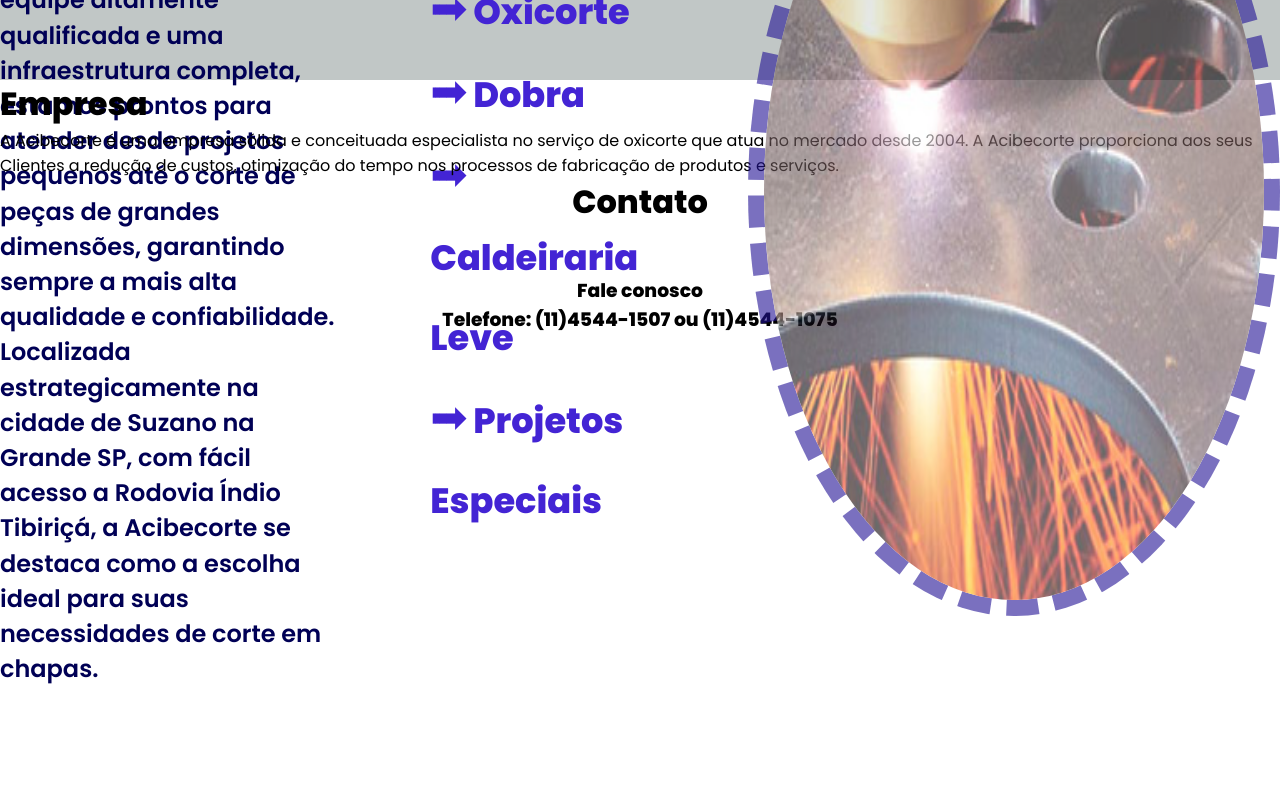
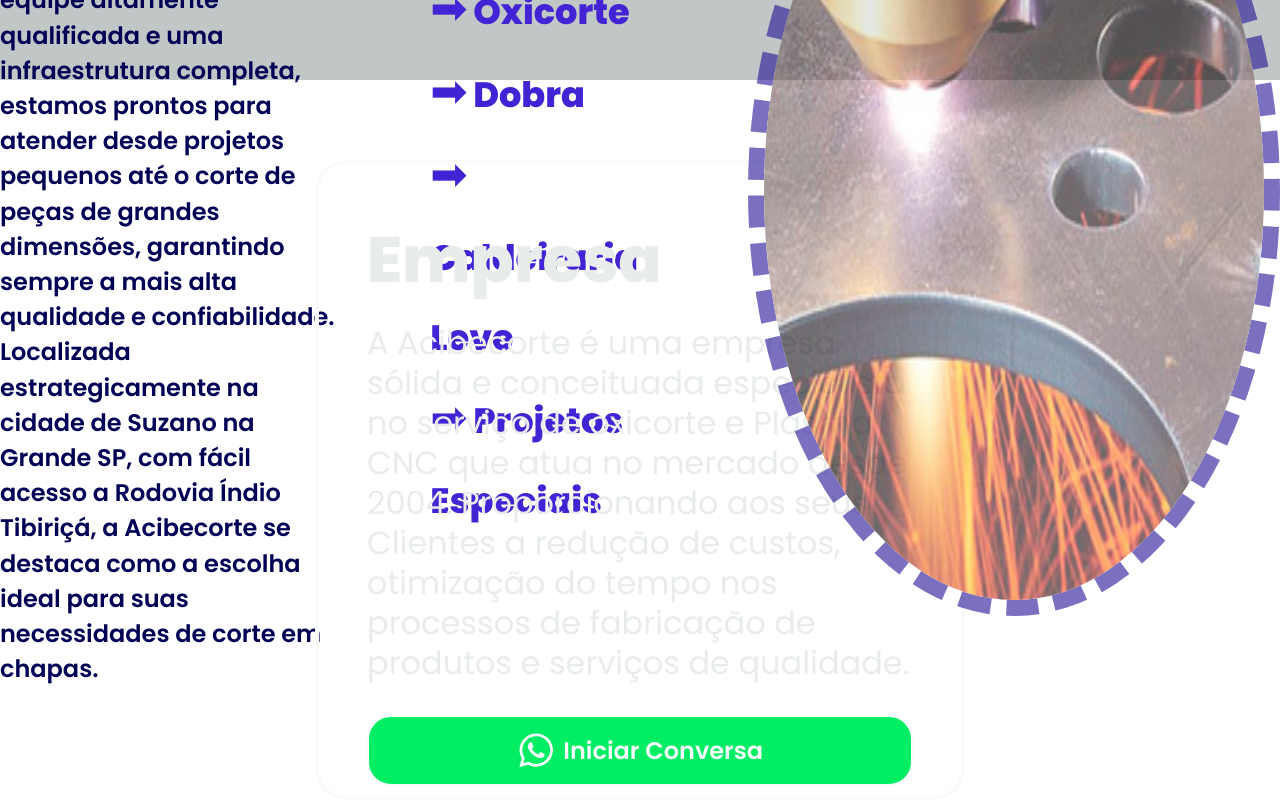
Before and after one commit to MaiaAndrey31/Acibecorte, a React (Vite) app: page / in a window 1280 px wide. Shown: the part 1520-2320 px from the top of the page. Built offline with nearby package versions, Linux system fonts and the light colour scheme.

Commit message:
featCompanyPage

```diff
--- /dev/null
+++ b/src/components/ButtonWhats/index.jsx
@@ -0,0 +1,19 @@
+import * as C from "./style";
+import { FaWhatsapp } from 'react-icons/fa'
+
+function ButtonWhats() {
+
+    return (
+
+        <C.Container >
+            <a href="https://wa.me/551145441075" target="blank">
+        <C.ButtonIcon>
+            <h5>Iniciar Conversa</h5>
+          <FaWhatsapp className='icon'  />
+        </C.ButtonIcon>
+      </a>
+        </C.Container>
+    )
+  }
+
+  export default ButtonWhats
--- /dev/null
+++ b/src/components/ButtonWhats/style.js
@@ -0,0 +1,43 @@
+ import {styled} from 'styled-components'
+import { theme } from '../../styles/theme';
+
+ export const Container = styled.div`
+ padding-top: 2rem;
+ a {
+    text-decoration: none;
+
+  }
+
+ `
+ export const ButtonIcon = styled.div`
+ width: auto;
+ height: auto;
+ display: flex;
+ gap: .5rem;
+ flex-direction: row-reverse;
+ align-items: center;
+ justify-content: center;
+ background-color: ${theme.colors.success};
+ border: .125rem solid ${theme.colors.white};
+ border-radius: 1.5rem;
+ padding: .9rem .5rem;
+ transition: all ease-in-out 200ms;
+
+ .icon {
+   color: ${theme.colors.white};
+   font-size: 2.4rem;
+
+
+ }
+
+ h5 {
+   font-size: 1.5rem;
+   color: ${theme.colors.white};
+   font-weight: 600;
+ }
+ &:hover {
+   cursor: pointer;
+   opacity: 0.8;
+   transform: scale(.98);
+ }
+`
--- a/src/pages/Company/index.jsx
+++ b/src/pages/Company/index.jsx
@@ -1,25 +1,32 @@
 import * as C from './style'
 import VideoBG from '../../assets/acibecorte.mp4'
+import ButtonWhats from '../../components/ButtonWhats';
 function Company() {
   return (
     <C.Container>
 
-      <div class="background">
-            <video loop autoplay muted class="conteudo-background ">
-                <source src="../../assets/acibecorte.mp4"/>
-            </video>
+      <div className="background">
+        <video
+          loop={true}
+          autoPlay={true}
+          muted= {true}
+          className="conteudo-background "
+        >
+          <source src={VideoBG} />
+        </video>
 
-            <div class="mascara-video"></div>
-        </div>
-
+        <div className="mascara-video"></div>
+      </div>
+      <div className="content">
         <h1>Empresa</h1>
         <p>
           A Acibecorte é uma empresa sólida e conceituada especialista no
-          serviço de oxicorte que atua no mercado desde 2004. A Acibecorte
-          proporciona aos seus Clientes a redução de custos, otimização do tempo
-          nos processos de fabricação de produtos e serviços.
+          serviço de oxicorte e Plasma CNC que atua no mercado desde 2004.
+          Proporcionando aos seus Clientes a redução de custos, otimização do
+          tempo nos processos de fabricação de produtos e serviços de qualidade.
         </p>
-
+        <div><ButtonWhats /></div>
+      </div>
     </C.Container>
   )
 }
--- a/src/pages/Company/style.js
+++ b/src/pages/Company/style.js
@@ -1,9 +1,11 @@
-import {styled } from   'styled-components'
-import { theme } from '../../styles/theme';
+import { styled } from 'styled-components'
+import { theme } from '../../styles/theme'
 
 export const Container = styled.div`
-
-
+  display: flex;
+  height: 100vh;
+  align-items: center;
+  justify-content: space-around;
 
 
   .background {
@@ -28,6 +30,31 @@
     top: 0;
     width: 100%;
     height: 100%;
-    background: linear-gradient(109deg, rgba(10, 12, 16, 0.99) 15%, rgba(10, 12, 16, 0.7) 50%, rgba(10, 12, 16, 0.99) 85%);
+    background: linear-gradient(
+      109deg,
+      rgba(10, 12, 16, 0.49) 15%,
+      rgba(10, 12, 16, 0.4) 50%,
+      rgba(10, 12, 16, 0.49) 85%
+    );
+  }
+
+  .content {
+    height: 80%;
+    width: 40.625rem;
+    border: 0.3rem solid ${theme.colors.white};
+    border-radius: 2rem;
+    padding: 3rem ;
+
+
+    h1 {
+      font-size: 4rem;
+      padding-bottom: 1rem;
+      color: ${theme.colors.light};
+    }
+    p {
+      font-size: 2rem;
+      line-height: 2.5rem;
+      color: ${theme.colors.light};
+    }
   }
 `
--- a/src/pages/Contact/index.jsx
+++ b/src/pages/Contact/index.jsx
@@ -3,7 +3,7 @@
 function Contact(){
     return(
         <C.Container>
-            <C.Background>
+
                 <C.infoContact>
                 <h1>Contato</h1>
                 <br/>
@@ -11,7 +11,7 @@
                 <h3>Fale conosco</h3>
                 <h3>Telefone: (11)4544-1507 ou (11)4544-1075</h3>
                 </C.infoContact>
-            </C.Background>
+
         </C.Container>
     )
 }
--- a/src/pages/Contact/style.js
+++ b/src/pages/Contact/style.js
@@ -1,14 +1,13 @@
 import { styled } from 'styled-components'
+import { theme } from '../../styles/theme';
 
 export const Container = styled.div`
   width: 100%;
   height: 100vh;
-
+  background-color: ${theme.colors.dark};
 `
 
-export const Background = styled.div`
 
-`
 
 export const infoContact = styled.div`
 
```
Also changed, not shown: 1 other file (tests, documents, lock files or other folders). Lines whose indentation alone changed are shown as unchanged.
